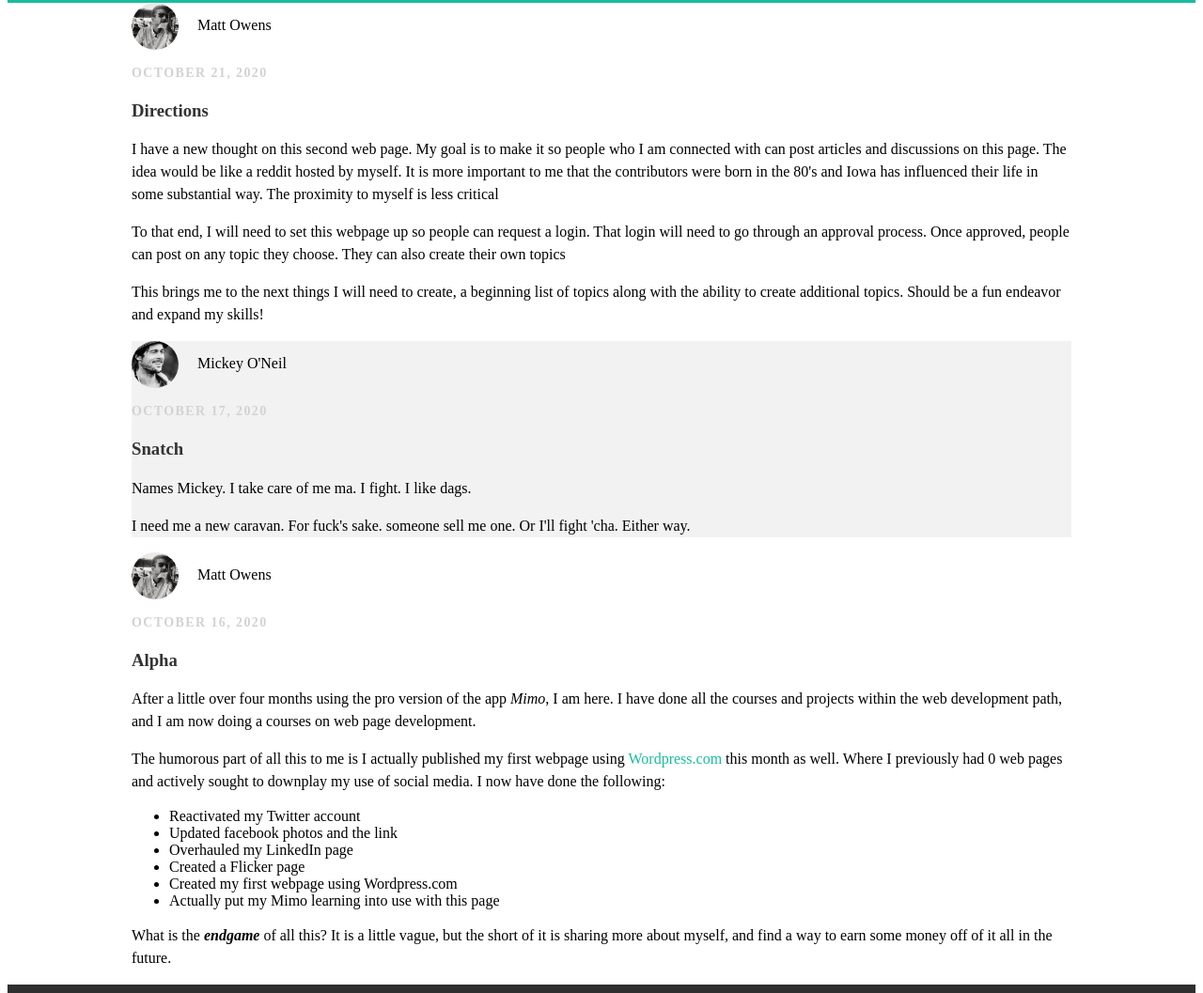
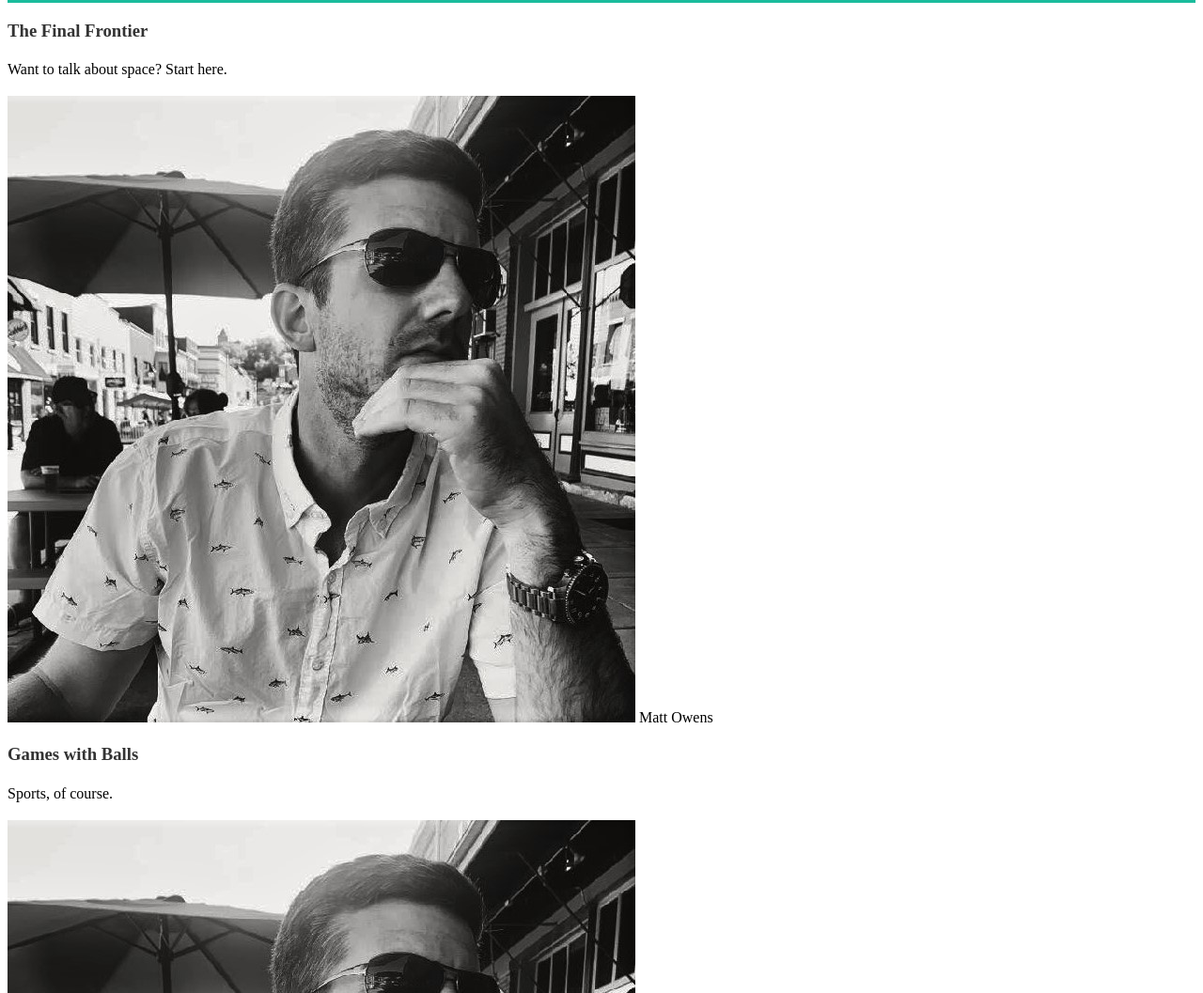
Before and after one commit to mowens57/IAprogeny, a plain HTML site: page index.html in a window 1280 px wide. Shown: the part 155-1212 px from the top of the page at 94% size. Drawn offline with Linux system fonts and the light colour scheme.

Commit message:
Update index.html

```diff
--- a/index.html
+++ b/index.html
@@ -15,76 +15,65 @@
       </div> <!-- container -->
     </div> <!-- header -->
     <div id="content">
-      <div class="post-container">
-        <div class="post">
-          <div class="post-author">
+      <div class="topic-container">
+        <div class="topic">
+           <h3 class="topic-title">The Final Frontier</h3>
+          <div class="topic-content">
+            <p>Want to talk about space? Start here.</p>
+          </div> <!-- post-content -->
+          <div class="topic-moderator">
             <img src="Social Pic (2).jpeg">
             <span>Matt Owens</span>
-          </div> <!-- post-author -->
-          <p class="post-date">October 21, 2020</p>
-          <h3 class="post-title">Directions</h3>
-          <div class="post-content">
-            <p>I have a new thought on this second web page. My goal is to make it so people
-              who I am connected with can post articles and discussions on this page. The
-              idea would be like a reddit hosted by myself. It is more important to me that
-              the contributors were born in the 80's and Iowa has influenced their life
-              in some substantial way. The proximity to myself is less critical</p>
-            <p>To that end, I will need to set this webpage up so people can request a login.
-              That login will need to go through an approval process. Once approved, people
-              can post on any topic they choose. They can also create their own topics</p>
-            <p>This brings me to the next things I will need to create, a beginning list of
-              topics along with the ability to create additional topics. Should be a fun
-              endeavor and expand my skills!</p>
+          </div> <!-- topic-author -->
+        </div> <!-- topic -->
+      </div> <!-- container -->
+      <div class="topic-container">
+        <div class="topic">
+           <h3 class="topic-title">Games with Balls</h3>
+          <div class="topic-content">
+            <p>Sports, of course.</p>
           </div> <!-- post-content -->
-        </div> <!-- post -->
-      </div> <!-- container -->
-      <div class="post-container">
-        <div class="post">
-          <div class="post-author">
-            <img src="mickey.jpg">
-            <span>Mickey O'Neil</span>
-          </div> <!-- post-author -->
-          <p class="post-date">October 17, 2020</p>
-          <h3 class="post-title">Snatch</h3>
-          <div class="post-content">
-            <p>Names Mickey. I take care of me ma. I fight. I like dags.</p>
-            <p>I need me a new caravan. For fuck's sake. someone sell me one.
-            Or I'll fight 'cha. Either way.</p>
-          </div> <!-- post-content -->
-        </div> <!-- post -->
-      </div> <!-- container -->
-      <div class="post-container">
-        <div class="post">
-          <div class="post-author">
+          <div class="topic-moderator">
             <img src="Social Pic (2).jpeg">
             <span>Matt Owens</span>
-          </div> <!-- post-author -->
-          <p class="post-date">October 16, 2020</p>
-          <h3 class="post-title">Alpha</h3>
-          <div class="post-content">
-            <p>After a little over four months using the pro version of the
-            app <em>Mimo</em>, I am here. I have done all the courses and projects
-            within the web development path, and I am now doing a courses
-            on web page development.</p>
-            <p>The humorous part of all this to me is I actually published
-            my first webpage using <a href="https://mjowens.com">Wordpress.com
-            </a> this month as well. Where I previously had 0 web pages and
-            actively sought to downplay my use of social media. I now have
-            done the following:</p>
-            <ul>
-             <li>Reactivated my Twitter account</li>
-             <li>Updated facebook photos and the link</li>
-             <li>Overhauled my LinkedIn page</li>
-             <li>Created a Flicker page</li>
-             <li>Created my first webpage using Wordpress.com</li>
-             <li>Actually put my Mimo learning into use with this page</li>
-            </ul>
-            <p>What is the <strong><em>endgame</em></strong> of all this?
-            It is a little vague, but the short of it is sharing more about
-            myself, and find a way to earn some money off of it all in the
-            future.</p>
+          </div> <!-- topic-author -->
+        </div> <!-- topic -->
+      </div> <!-- container -->
+            <div class="topic-container">
+        <div class="topic">
+           <h3 class="topic-title">CREAM</h3>
+          <div class="topic-content">
+            <p>Because we are all ruled by cash.</p>
           </div> <!-- post-content -->
-        </div> <!-- post -->
+          <div class="topic-moderator">
+            <img src="Social Pic (2).jpeg">
+            <span>Matt Owens</span>
+          </div> <!-- topic-author -->
+        </div> <!-- topic -->
+      </div> <!-- container -->
+            <div class="topic-container">
+        <div class="topic">
+           <h3 class="topic-title">Games for Nerds</h3>
+          <div class="topic-content">
+            <p>Board, card, or otherwise, the more convuluted, the better</p>
+          </div> <!-- post-content -->
+          <div class="topic-moderator">
+            <img src="Social Pic (2).jpeg">
+            <span>Matt Owens</span>
+          </div> <!-- topic-author -->
+        </div> <!-- topic -->
+      </div> <!-- container -->
+            <div class="topic-container">
+        <div class="topic">
+           <h3 class="topic-title">Does that ass have a trunk in it?</h3>
+          <div class="topic-content">
+            <p>Everything you didnt want to know about US Politics.</p>
+          </div> <!-- post-content -->
+          <div class="topic-moderator">
+            <img src="Social Pic (2).jpeg">
+            <span>Matt Owens</span>
+          </div> <!-- topic-author -->
+        </div> <!-- topic -->
       </div> <!-- container -->
     </div> <!-- content -->
     <div id="footer">
```
